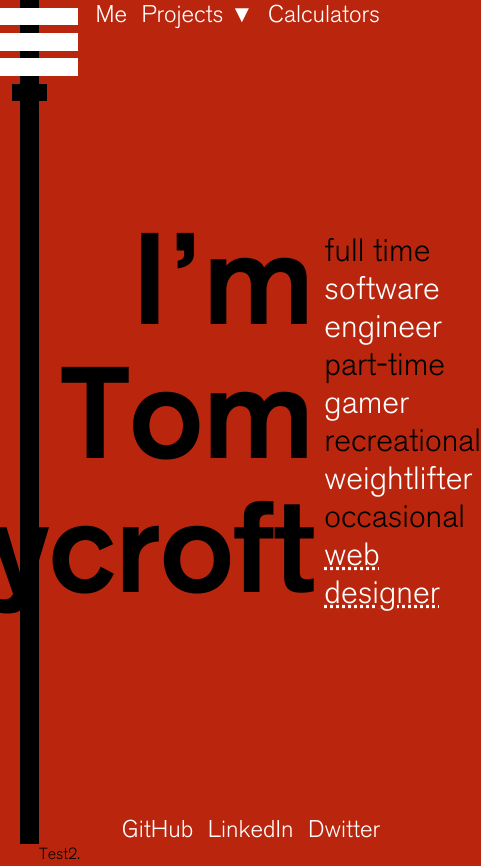
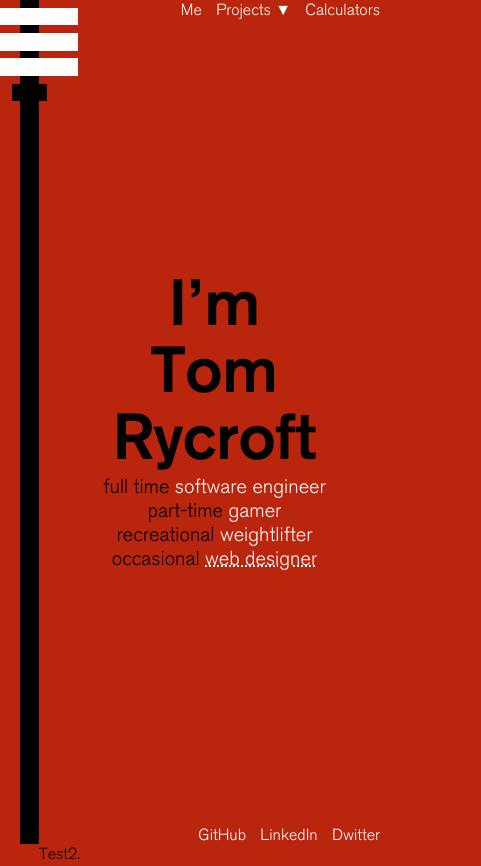
Before and after one commit to Erazed/erazed.github.io, a plain HTML site: page index.html in a window 390 px wide. Shown: the top 866 px of the page, 481 px wide, since content can reach past the window. Drawn offline with Linux system fonts and the light colour scheme.

Commit message:
updated css to be more responsive

```diff
--- a/css/style.css
+++ b/css/style.css
@@ -54,29 +54,76 @@ section {
   height: 100vh;
 }
 
-.content-wrapper {}
-
-.project {
+.content-wrapper {
   margin-left: 10vw;
 }
+
+.project {}
 
 .intro {
   align-items: center;
   display: flex;
   justify-content: center;
+  padding: 0 1rem;
 }
 
 .intro-left {
   float: left;
   font-family: Akzidenz Grotesk Bold, Helvetica, Arial, sans-serif;
-  font-size: 8rem;
+  font-size: 12rem;
   text-align: right;
 }
 
 .intro-right {
   display: flex;
-  font-size: 2rem;
-  padding-left: 10px;
+  font-size: 3rem;
+  padding-left: 2rem;
+}
+
+@media screen and (max-width:1440px) {
+  .intro-left {
+    font-size: 8rem;
+  }
+  .intro-right {
+    font-size: 2rem;
+  }
+}
+
+@media screen and (max-width:920px) {
+  .intro {
+    flex-direction: column;
+  }
+  .intro-left {
+    text-align: center;
+  }
+  .intro-right {
+    padding-left: 0;
+    text-align: center;
+  }
+}
+
+@media screen and (max-width:600px) {
+  .intro-left {
+    font-size: 6rem;
+  }
+  .intro-right {
+    font-size: 1.5rem;
+  }
+  nav a {
+    font-size: 1.25rem;
+  }
+}
+
+@media screen and (max-width:400px) {
+  .intro-left {
+    font-size: 4rem;
+  }
+  .intro-right {
+    font-size: 1.25rem;
+  }
+  nav a {
+    font-size: 1rem;
+  }
 }
 
 .white {
```
